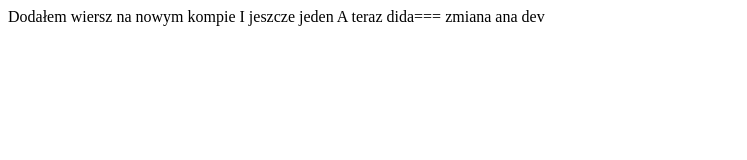
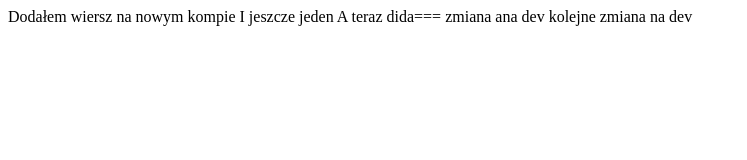
Before and after one commit to do4it/HTML, a plain HTML site: page index.html in a window 1280 px wide. Shown: the whole page, without its empty margins (0-747 px from the left). Drawn offline with Linux system fonts and the light colour scheme.

Commit message:
kolejna zmiana na dev

```diff
--- a/index.html
+++ b/index.html
@@ -11,6 +11,6 @@
     I jeszcze jeden
     A teraz dida===
     zmiana ana dev
-
+    kolejne zmiana na dev
 </body>
 </html>
```
